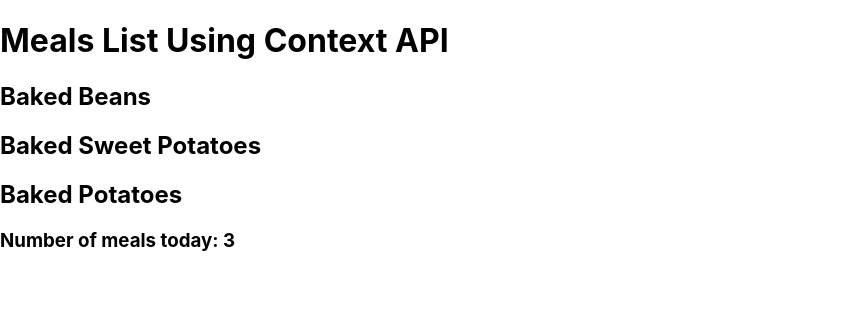
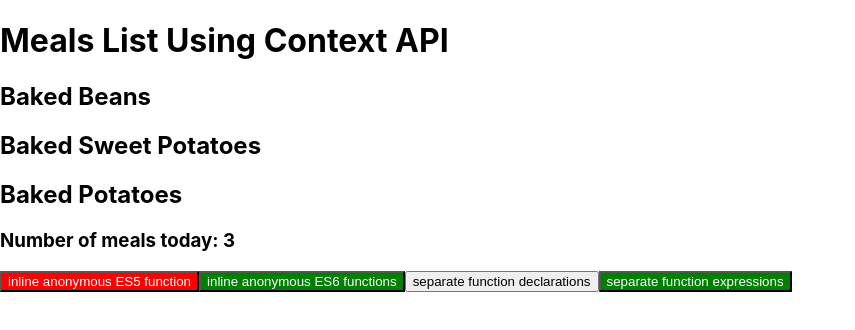
Before and after one commit to arbor0711/react-component, a React (Create React App) app: page / in a window 1280 px wide. Shown: the top 330 px of the page, without its empty margins (0-855 px from the left). Built offline with nearby package versions, Linux system fonts and the light colour scheme.

Commit message:
4 types of events handler

```diff
--- a/src/App.js
+++ b/src/App.js
@@ -1,12 +1,16 @@
 import MealsProvider from "./components/providers/MealsProvider";
 import MealsList from "./components/MealsList";
 import Counter from "./components/Counter";
-
+import { Btn1, Btn2, Btn3, Btn4 } from "./components/Btn";
 function App() {
   return (
     <MealsProvider>
       <MealsList />
       <Counter />
+      <Btn1 />
+      <Btn2 />
+      <Btn3 />
+      <Btn4 />
     </MealsProvider>
   );
 }
--- a/src/components/btn.js
+++ b/src/components/btn.js
@@ -1,6 +1,41 @@
-function Btn() {
-  const clickHandler = () => console.log("I touched");
-  return <button onMouseOver={clickHandler}>Click Me</button>;
+const goodstyle = { backgroundColor: "green", color: "White" };
+const badstyle = { backgroundColor: "red", color: "white" };
+
+function Btn1() {
+  return (
+    <button
+      onClick={function () {
+        console.log("Btn1 clicked");
+      }}
+      style={badstyle}
+    >
+      inline anonymous ES5 function
+    </button>
+  );
 }
 
-export default Btn;
+function Btn2() {
+  return (
+    <button onClick={() => console.log("Btn2 clicked")} style={goodstyle}>
+      inline anonymous ES6 functions
+    </button>
+  );
+}
+
+function Btn3() {
+  function OnClick() {
+    console.log("Btn3 clicked");
+  }
+  return <button onClick={OnClick}>separate function declarations</button>;
+}
+
+function Btn4() {
+  const OnClick = () => console.log("Btn4 clicked");
+  return (
+    <button onClick={OnClick} style={goodstyle}>
+      separate function expressions
+    </button>
+  );
+}
+
+export { Btn1, Btn2, Btn3, Btn4 };
```
